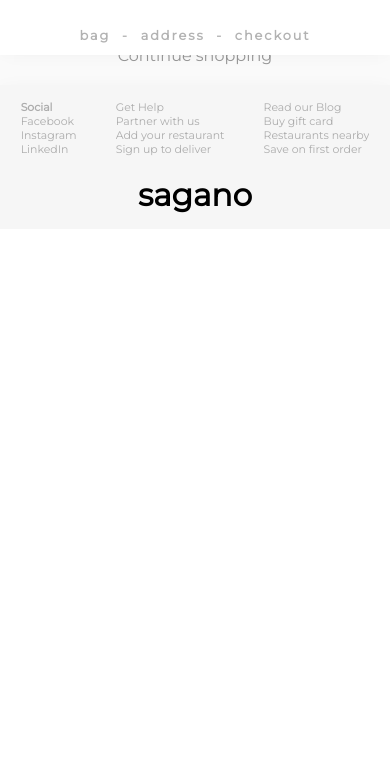
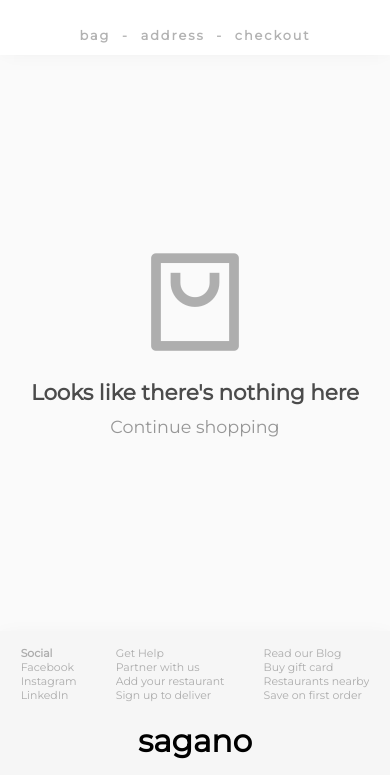
Before and after one commit to SwastikSwarupDas/SaganoNetlify, a plain HTML site: page cart.html in a window 390 px wide. Shown: the part 91-866 px from the top of the page. Before the commit the page ends 844 px from the top, so only its background shows below. Drawn offline with nearby package versions, Linux system fonts and the light colour scheme.

Commit message:
empty cart UI mobile Update

```diff
--- a/cart.css
+++ b/cart.css
@@ -399,6 +399,34 @@ nav h1{
   color: rgba(100,100,100,0.7);
 }
 
+.emptyCart{
+  margin-top: 35vw;
+  display: flex;
+  flex-direction: column;
+  align-items:center;
+  justify-content: center;
+  background-color: rgba(243, 243, 243,0.4);
+  height: 150vw;
+  gap: 3vw;
+}
+
+.emptyCart i{
+  font-size: 30vw;
+  color: rgba(0,0,0,0.3);
+  font-weight: 100;
+}
+
+.emptyCart h1{
+  font-size: 5.5vw;
+  color: rgba(0,0,0,0.7);
+}
+
+.emptyCart a{
+  font-size: 4.5vw;
+  text-decoration: none;
+  color: rgba(0,0,0,0.4);
+}
+
 .bagination{
   margin-top: 0vw;
 }
```
